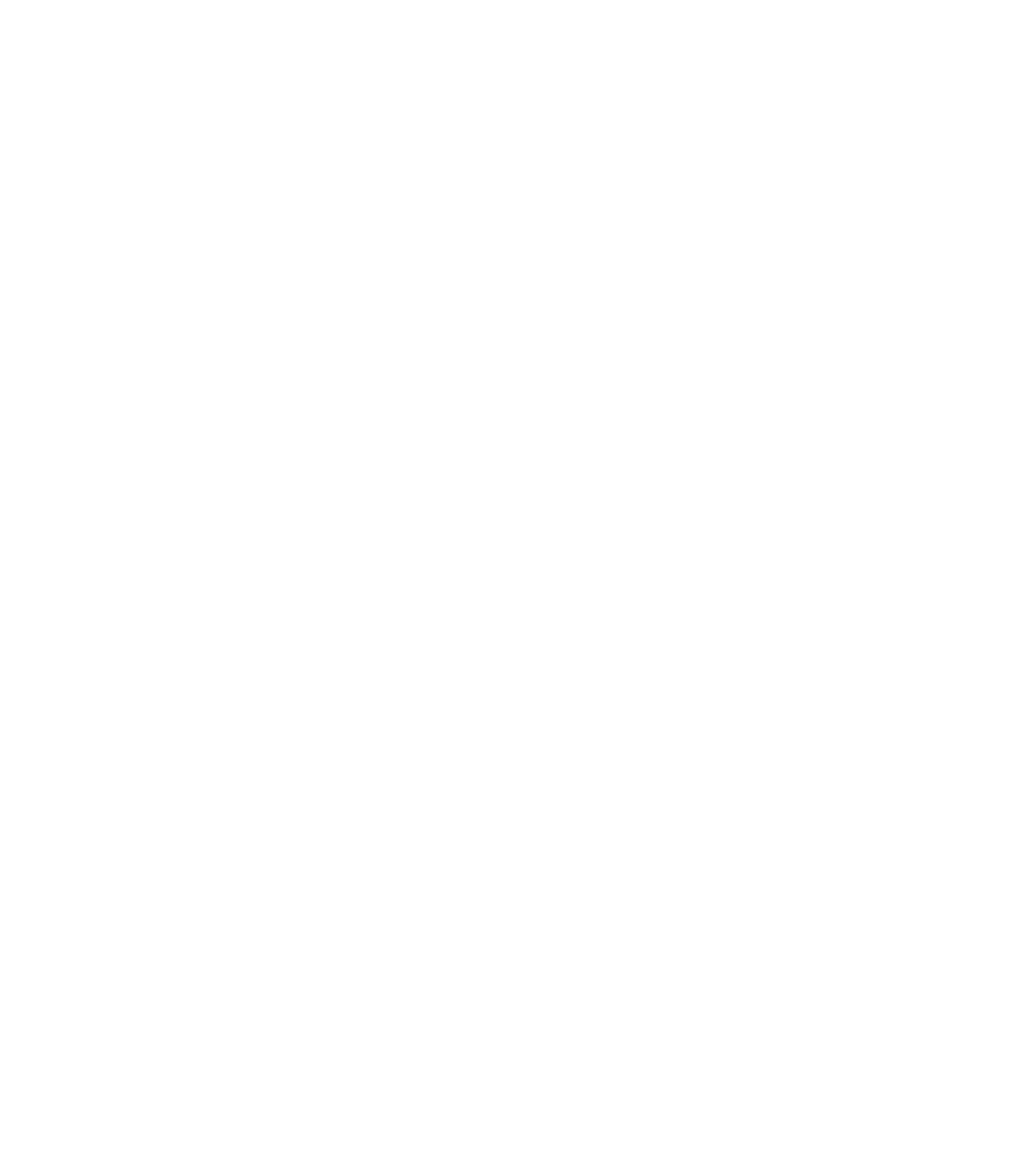
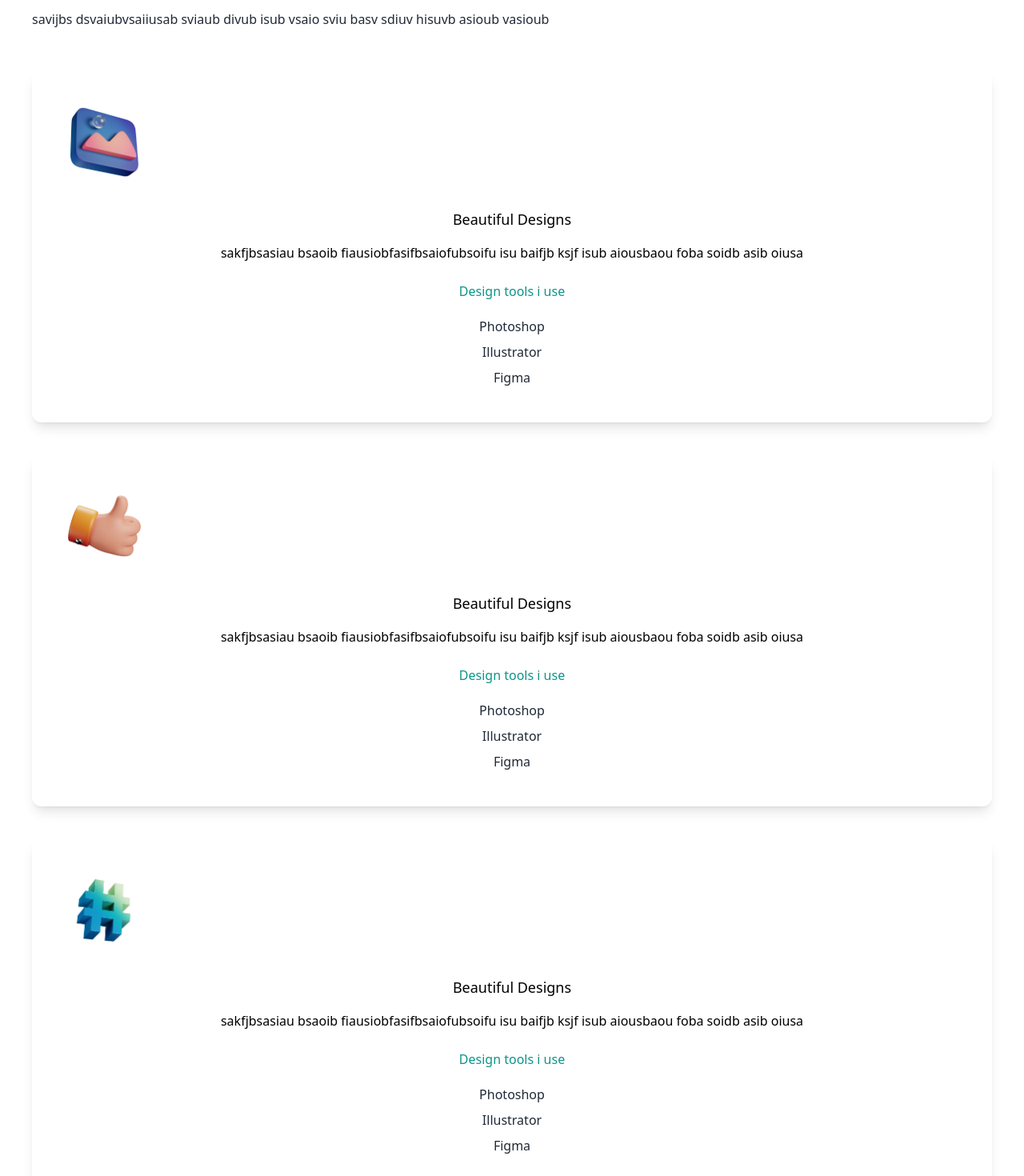
Before and after one commit to adetuadetu/Portfolio-React-Next.js-Tailwind, a Next.js app: page / in a window 1280 px wide. Shown: the part 1080-2550 px from the top of the page at 80% size. Before the commit the page ends 1080 px from the top, so only its background shows below. Built offline with nearby package versions, Linux system fonts and the light colour scheme.

Commit message:
addition of new tabs

```diff
--- a/pages/index.js
+++ b/pages/index.js
@@ -7,7 +7,9 @@
 } from "react-icons/ai";
 import Image from "next/image";
 import deved from "../public/dev-ed-wave.png";
-import { coverage } from 'browserslist';
+import design from "../public/design.png";
+import code from "../public/code.png";
+import consulting from "../public/consulting.png";
 
 export default function Home() {
   return (
@@ -69,6 +71,54 @@
               ajsdfnisljk askj asdjkfba asjkldfba ifasbj asdjkfbda fijaskb asijb
               asp baifjb iabs jdofijsakbijfbsajfbasp f aiufdsb aiusab faui pa
               </p>
+              <p className='text-md py-2 leading-8 text-gray-800'>
+                savijbs dsvaiubvsaiiusab sviaub divub isub vsaio sviu basv
+                sdiuv hisuvb asioub vasioub
+              </p>
+            </div>
+            <div>
+              <div className='text-center shadow-lg p-10 rounded-xl my-10'>
+                <Image src={design} width={100} height={100} />
+                <h3 className='text-lg font-medium pt-8 pb-2'>
+                  Beautiful Designs
+                </h3>
+                <p className='py-2'>
+                  sakfjbsasiau bsaoib fiausiobfasifbsaiofubsoifu isu baifjb
+                  ksjf isub aiousbaou foba soidb asib oiusa
+                </p>
+                <h4 className='py-4 text-teal-600'>Design tools i use</h4>
+                <p className='text-gray-800 py-1'>Photoshop</p>
+                <p className='text-gray-800 py-1'>Illustrator</p>
+                <p className='text-gray-800 py-1'>Figma</p>
+              </div>
+              <div className='text-center items-center shadow-lg p-10 rounded-xl my-10'>
+                <Image src={consulting} width={100} height={100} />
+                <h3 className='text-lg font-medium pt-8 pb-2'>
+                  Beautiful Designs
+                </h3>
+                <p className='py-2'>
+                  sakfjbsasiau bsaoib fiausiobfasifbsaiofubsoifu isu baifjb
+                  ksjf isub aiousbaou foba soidb asib oiusa
+                </p>
+                <h4 className='py-4 text-teal-600'>Design tools i use</h4>
+                <p className='text-gray-800 py-1'>Photoshop</p>
+                <p className='text-gray-800 py-1'>Illustrator</p>
+                <p className='text-gray-800 py-1'>Figma</p>
+              </div>
+              <div className='text-center shadow-lg p-10 rounded-xl my-10'>
+                <Image src={code} width={100} height={100} object-center/>
+                <h3 className='text-lg font-medium pt-8 pb-2'>
+                  Beautiful Designs
+                </h3>
+                <p className='py-2'>
+                  sakfjbsasiau bsaoib fiausiobfasifbsaiofubsoifu isu baifjb
+                  ksjf isub aiousbaou foba soidb asib oiusa
+                </p>
+                <h4 className='py-4 text-teal-600'>Design tools i use</h4>
+                <p className='text-gray-800 py-1'>Photoshop</p>
+                <p className='text-gray-800 py-1'>Illustrator</p>
+                <p className='text-gray-800 py-1'>Figma</p>
+              </div>
             </div>
           </section>
 
```
